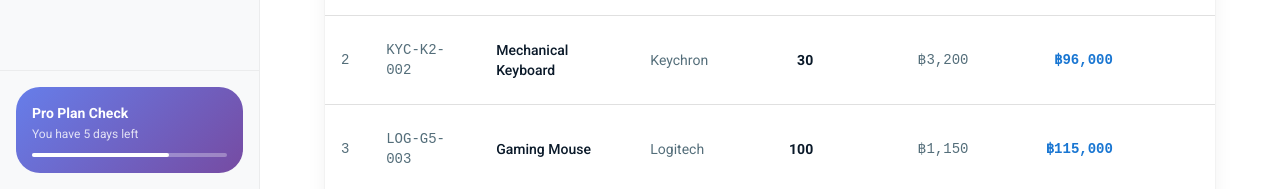
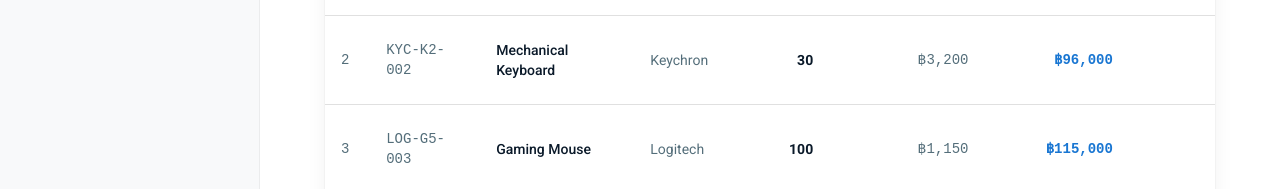
Before and after one commit to cMinee/backend-service, a Next.js app: page /inventory in a window 1280 px wide. Shown: the part 611-800 px from the top of the page. Built offline with nearby package versions, Linux system fonts and the light colour scheme; some icons are missing; what @mui/material-nextjs would draw is missing.

Commit message:
fix: hide side footer

```diff
--- a/src/components/layout/AppLayout.tsx
+++ b/src/components/layout/AppLayout.tsx
@@ -230,7 +230,7 @@ export default function AppLayout({ children }: AppLayoutProps) {
         </Box>
 
         {/* Sidebar Footer */}
-        <Box sx={{ mt: 'auto', p: 2, borderTop: '1px solid rgba(0,0,0,0.05)' }}>
+        {/* <Box sx={{ mt: 'auto', p: 2, borderTop: '1px solid rgba(0,0,0,0.05)' }}>
             <Box sx={{ p: 2, borderRadius: 2, background: 'linear-gradient(135deg, #667eea 0%, #764ba2 100%)', color: 'white' }}>
                  <Typography variant="subtitle2" fontWeight="bold">Pro Plan Check</Typography>
                  <Typography variant="caption" sx={{ opacity: 0.8, display: 'block', mb: 1 }}>You have 5 days left</Typography>
@@ -238,7 +238,7 @@ export default function AppLayout({ children }: AppLayoutProps) {
                      <Box sx={{ width: '70%', height: '100%', bgcolor: '#fff', borderRadius: 2 }}></Box>
                  </Box>
             </Box>
-        </Box>
+        </Box> */}
       </Drawer>
 
       {/* Main Content */}
```
